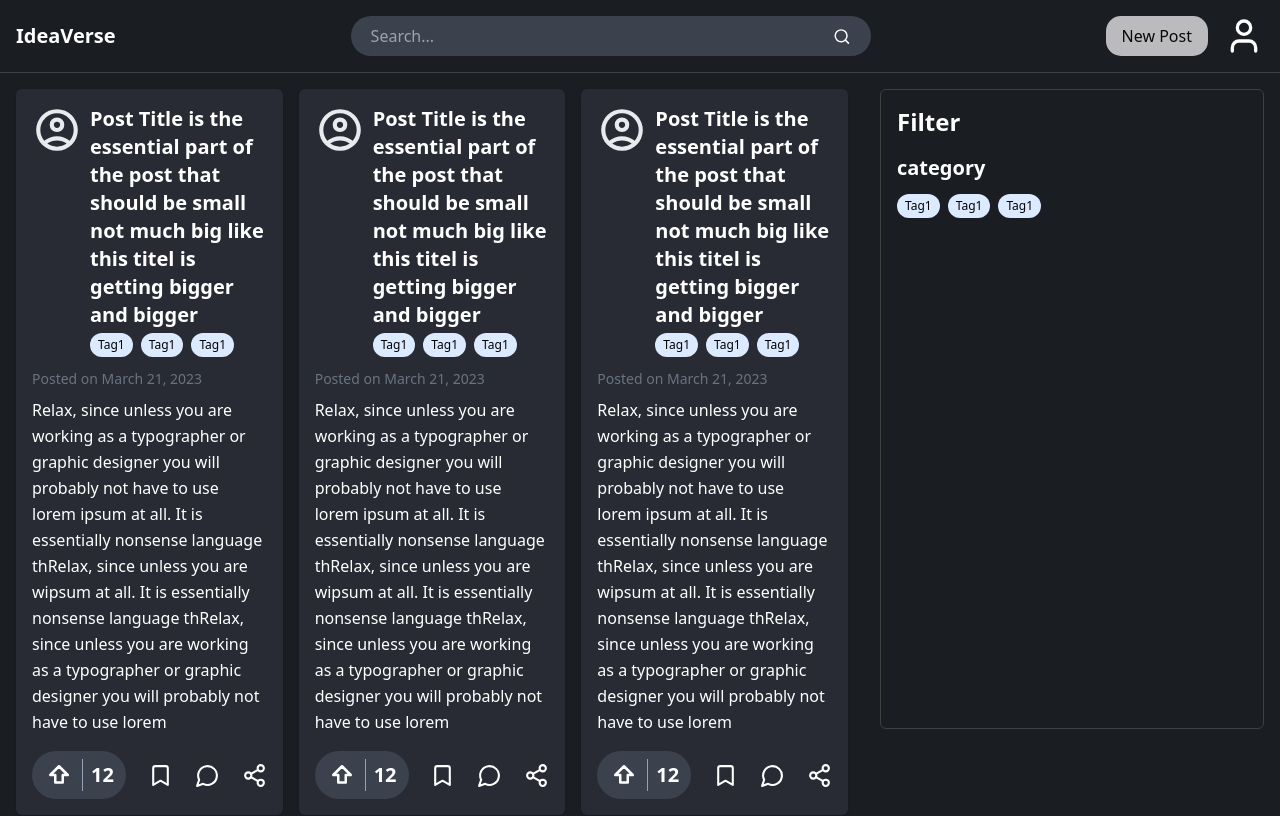
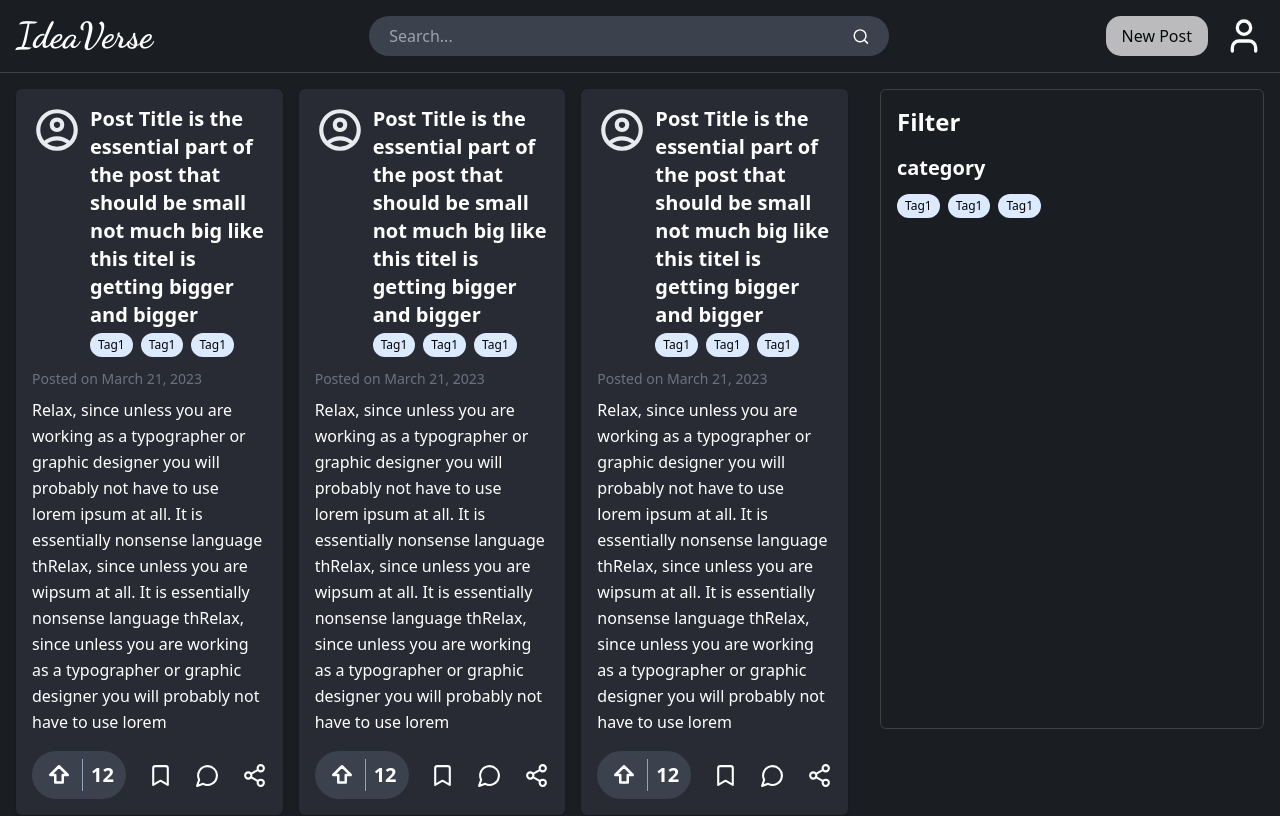
Before and after one commit to shailifadadu/IdeaVerse, a React (Vite) app in the folder frontend/: page / in a window 1280 px wide. Shown: the top 816 px of the page. Built offline with nearby package versions, Linux system fonts and the light colour scheme.

Commit message:
modified fonts

```diff
--- a/frontend/index.html
+++ b/frontend/index.html
@@ -4,6 +4,11 @@
     <meta charset="UTF-8" />
     <link rel="icon" type="image/svg+xml" href="/vite.svg" />
     <meta name="viewport" content="width=device-width, initial-scale=1.0" />
+    <link
+      href="https://fonts.googleapis.com/css2?family=Dancing+Script:wght@400..700&display=swap"
+      rel="stylesheet"
+    />
+
     <title>IdeaVerse</title>
   </head>
   <body class="bg-nav-bar-color">
--- a/frontend/src/components/NavBar.tsx
+++ b/frontend/src/components/NavBar.tsx
@@ -8,7 +8,9 @@ const NavBar: React.FC = () => {
     <div>
       <nav className=" bg-nav-bar-color p-4 flex justify-between items-center">
         <Link to="/">
-          <div className="text-white text-xl font-bold">IdeaVerse</div>
+          <div className="text-white text-4xl font-bold font-dancing">
+            IdeaVerse
+          </div>
         </Link>
         <div className="flex-none self-center w-5/12 rounded-full flex items-center bg-[#3b424d] px-3">
           <input
--- a/frontend/tailwind.config.js
+++ b/frontend/tailwind.config.js
@@ -1,16 +1,16 @@
 /** @type {import('tailwindcss').Config} */
 export default {
-  content: [
-    "./index.html",
-    "./src/**/*.{js,ts,jsx,tsx}",
-  ],
+  content: ["./index.html", "./src/**/*.{js,ts,jsx,tsx}"],
   theme: {
     extend: {
       colors: {
-        'nav-bar-color': '#1A1D22',
-        'search-bar-color': '#',
+        "nav-bar-color": "#1A1D22",
+        "search-bar-color": "#",
+      },
+      fontFamily: {
+        dancing: ["Dancing Script", "cursive"], // Add the Dancing Script font
       },
     },
   },
   plugins: [],
-}
+};
```
Also changed, not shown: 1 other file (tests, documents, lock files or other folders).
